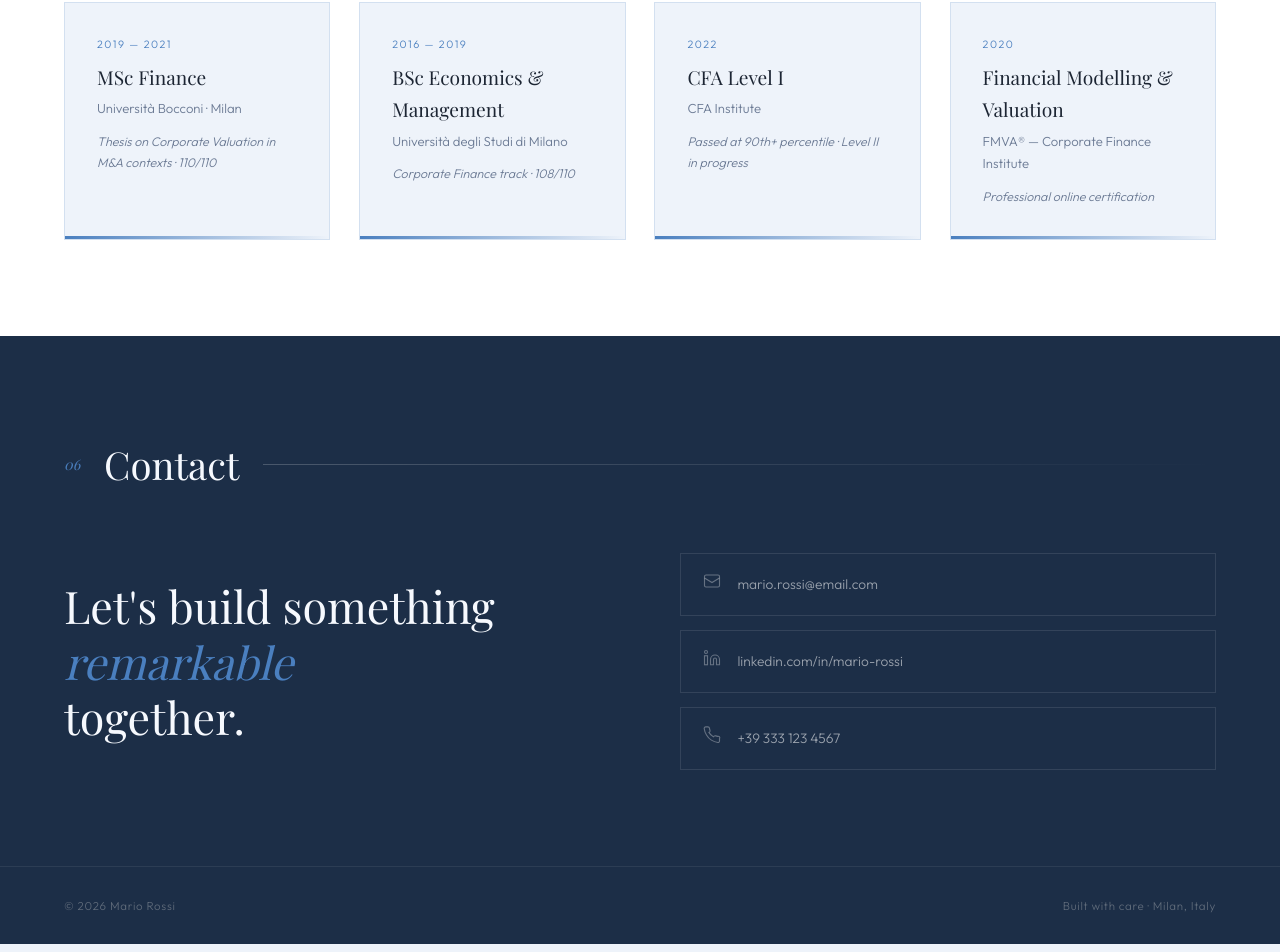
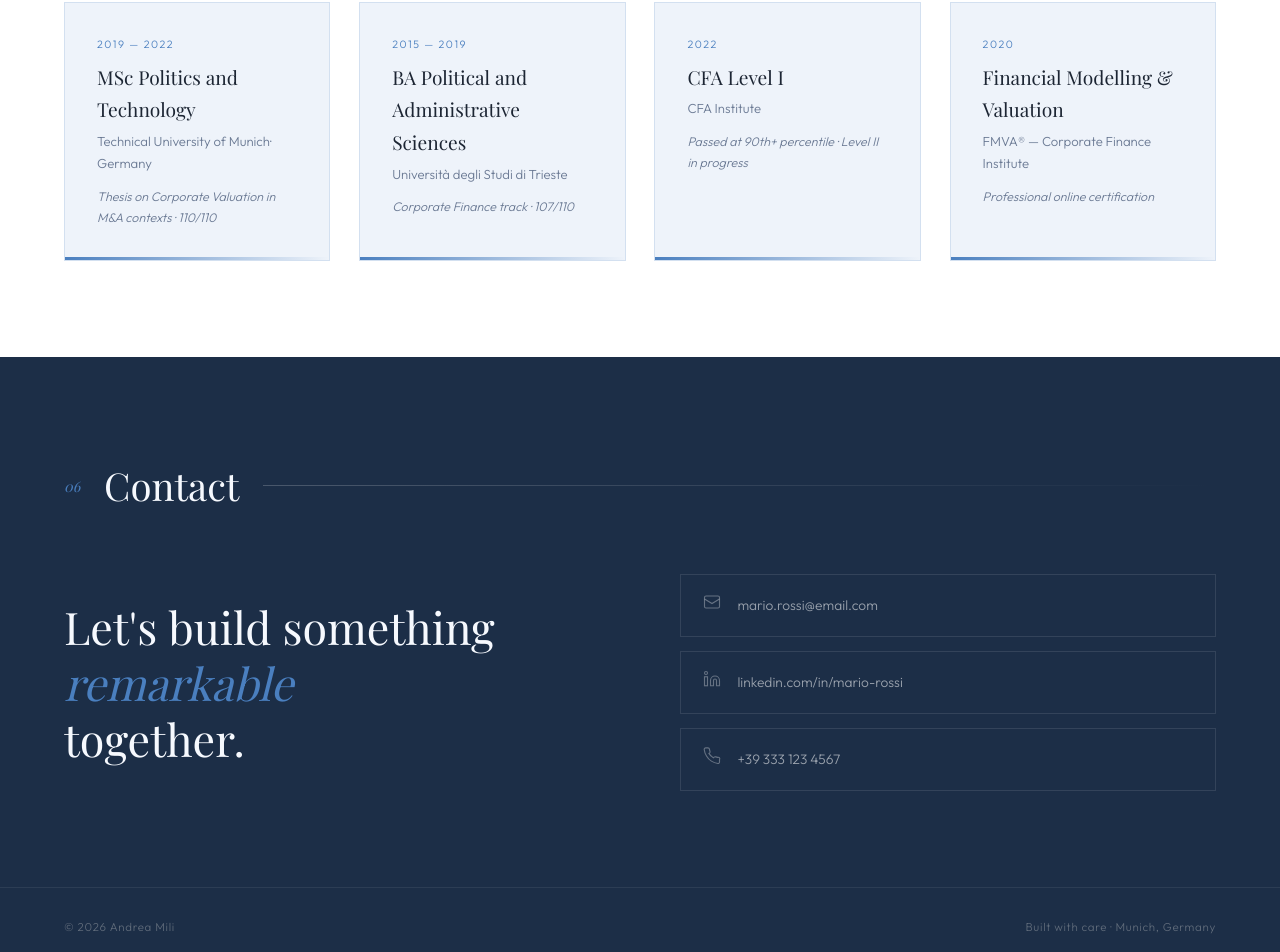
Before and after one commit to andreamili37/andreamili.github.io, a React (Vite) app: page / in a window 1280 px wide. Shown: the part 3959-4911 px from the top of the page. Built offline with nearby package versions, Linux system fonts and the light colour scheme; a web font is replaced by a local one.

Commit message:
changes education 1

```diff
--- a/src/content.js
+++ b/src/content.js
@@ -10,8 +10,8 @@ export const content = {
     },
     hero: {
       label: "Portfolio · CV Interattivo",
-      name: "Mario",
-      surname: "Rossi",
+      name: "Andrea",
+      surname: "Mili",
       role: "Finance & Strategy Analyst · Milano",
       cta: "Contattami",
       stats: {
@@ -317,16 +317,16 @@ export const content = {
       sectionTitle: "Education",
       items: [
         {
-          year: "2019 — 2021",
-          degree: "MSc Finance",
-          school: "Università Bocconi · Milan",
+          year: "2019 — 2022",
+          degree: "MSc Politics and Technology",
+          school: "Technical University of Munich· Germany",
           note: "Thesis on Corporate Valuation in M&A contexts · 110/110",
         },
         {
-          year: "2016 — 2019",
-          degree: "BSc Economics & Management",
-          school: "Università degli Studi di Milano",
-          note: "Corporate Finance track · 108/110",
+          year: "2015 — 2019",
+          degree: "BA Political and Administrative Sciences",
+          school: "Università degli Studi di Trieste",
+          note: "Corporate Finance track · 107/110",
         },
         {
           year: "2022",
@@ -345,7 +345,7 @@ export const content = {
     contact: {
       sectionNum: "06",
       sectionTitle: "Contact",
-      headline: ["Let's build something", "", "remarkable", "together."],
+      headline: ["Let's build something", " ", "remarkable", "together."],
       links: [
         { type: "email", label: "mario.rossi@email.com", href: "mailto:mario.rossi@email.com" },
         { type: "linkedin", label: "linkedin.com/in/mario-rossi", href: "https://linkedin.com/in/mario-rossi" },
@@ -353,8 +353,8 @@ export const content = {
       ],
     },
     footer: {
-      left: "© 2026 Mario Rossi",
-      right: "Built with care · Milan, Italy",
+      left: "© 2026 Andrea Mili",
+      right: "Built with care · Munich, Germany",
     },
     backToProjects: "← Back to projects",
   },
```
